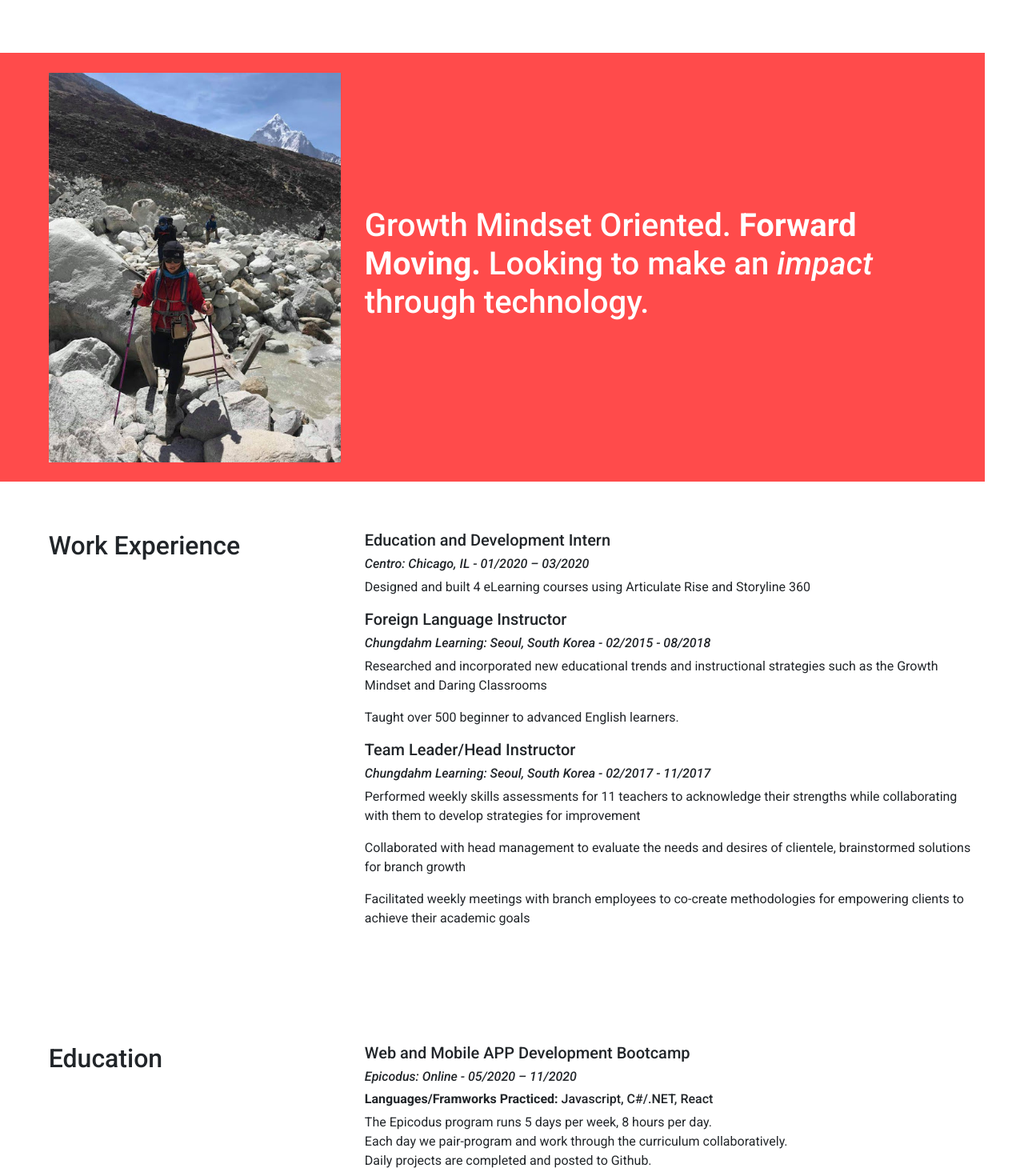
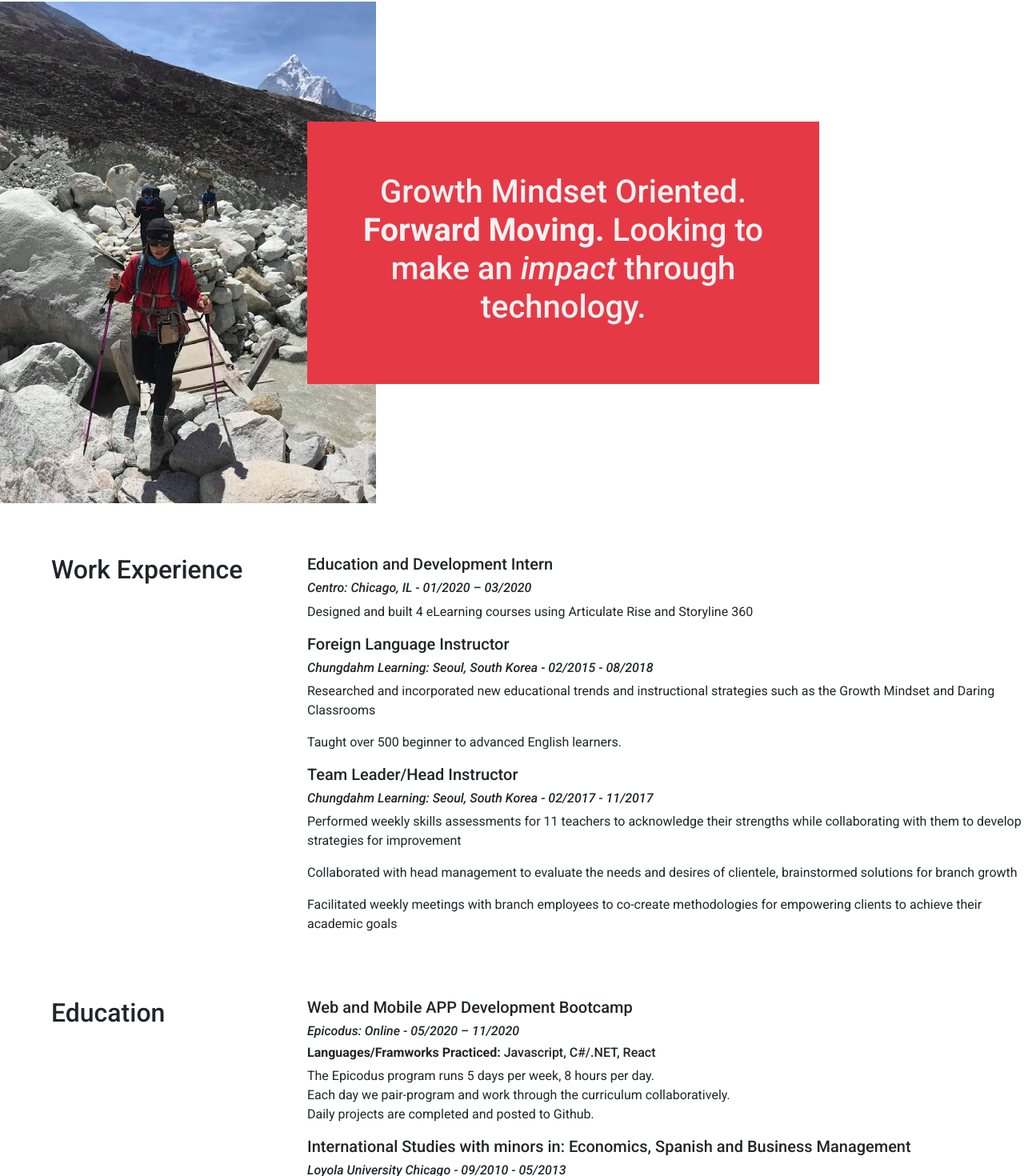
Before and after one commit to TeresaRosinski/react-portfolio, a React (Create React App) app: page / in a window 1280 px wide. Shown: the part 2230-3700 px from the top of the page at 80% size. Built offline with nearby package versions, Linux system fonts and the light colour scheme; a web font is replaced by a local one.

Commit message:
add decent resume/education

```diff
--- a/src/sections/education/education.component.jsx
+++ b/src/sections/education/education.component.jsx
@@ -1,16 +1,13 @@
 import React, {Component} from "react";
 import './education.styles.scss';
 
-
-
 function Education () {
   return (
-    <div className="workhistory-container" id="education-section">
-    <div class="row resume">
-      <div class="col-4">
+    <div className="education-container" id="education-section">
+      <div class="education-header">
         <h2>Education</h2>
       </div>
-      <div class="col-8">
+      <div class="education-examples">
         <h5><bold>Web and Mobile APP Development Bootcamp</bold></h5>
         <h6><em>Epicodus: Online - 05/2020 – 11/2020</em></h6>
         <h6><strong>Languages/Framworks Practiced:</strong> Javascript, C#/.NET, React</h6>
@@ -30,7 +27,5 @@ function Education () {
         <p><strong>Example Courses:</strong> International Conflict Management, Global History from a Global Perspective, International Management, Accounting, International Economics, Micro Economics</p>
       </div>
     </div>
-    </div>
-
   );
 }  export default Education;
--- a/src/sections/education/education.styles.scss
+++ b/src/sections/education/education.styles.scss
@@ -0,0 +1,19 @@
+
+.education-container{
+  margin-top: 5%;
+  display: flex;
+  flex-direction: row;
+  justify-content: flex-start;
+  flex-wrap: wrap;
+}
+.education-header {
+  width: 30%;
+  text-align: left;
+  padding-left:5%;
+}
+.education-examples{
+  width: 70%;
+  align-items: left;
+  justify-content: flex-start;
+  text-align: left;
+}
--- a/src/sections/workhistory/workhistory.component.jsx
+++ b/src/sections/workhistory/workhistory.component.jsx
@@ -6,27 +6,26 @@ import ProfilePicture from "./example1.jpg";
 
 function WorkHistory () {
   return (
-    <div className="workhistory-container" id="workexperience-section">
-    <div className="row align-items-center intro quote">
-      <div className="col-4 ">
+    <div className="work-history-container" id="workexperience-section">
+      <div className="work-history-intro">
+        <div className="work-history-picture-container">
           <img
             src={ProfilePicture}
-          className="img-fluid profile-picture"
+            className="work-history-picture"
           />
-
         </div>
-      <div className="col-8">
+        <div className="work-history-quote">
           <h1>
             Growth Mindset Oriented. <strong>Forward Moving.</strong> Looking to
             make an <em>impact</em> through technology.
           </h1>
         </div>
       </div>
-    <div class="row resume">
-      <div class="col-4">
+    <div class="resume-container">
+      <div class="work-experience-header">
         <h2>Work Experience</h2>
       </div>
-      <div class="col-8">
+      <div class="work-experience-examples">
         <h5><bold>Education and Development Intern </bold></h5>
         <h6><em>Centro: Chicago, IL - 01/2020 – 03/2020</em></h6>
         <p>
--- a/src/sections/workhistory/workhistory.styles.scss
+++ b/src/sections/workhistory/workhistory.styles.scss
@@ -1,27 +1,42 @@
-.workhistory-container{
-  margin-top:10%;
-  margin-bottom:5%;
-  margin-right:5%;
-
-  .intro{
-    margin-bottom: 5%;
-    text-align: left;
-    padding-left: 5%;
-  }
-
-  .profile-picture{
-    width:100%;
-    height:100%;
-  }
-  .resume{
-    text-align: left;
-    padding-left:5%;
-  }
-  .quote{
-    background-color: #FF4B4B;
-    color:white;
-    padding-top: 2%;
-    padding-bottom:2%;
-  }
-
+.work-history-container{
+  margin-top: 5%;
+  display: flex;
+  flex-direction: column;
 }
+.work-history-intro{
+  display:flex;
+  flex-direction: row;
+  justify-content: flex-start;
+  align-items: center;
+ // background-color:#E63946;
+  color: #f1f1f1;
+}
+.work-history-picture-container {
+  width: 30%;
+}
+.work-history-picture {
+  //height: 50vh;
+}
+.work-history-quote{
+  width: 50%;
+  background-color:#E63946;
+  padding: 5%;
+}
+.resume-container{
+  margin-top: 5%;
+  display: flex;
+  flex-direction: row;
+  justify-content: flex-start;
+  flex-wrap: wrap;
+}
+.work-experience-header {
+  width: 30%;
+  text-align: left;
+  padding-left:5%;
+}
+.work-experience-examples{
+  width: 70%;
+  align-items: left;
+  justify-content: flex-start;
+  text-align: left;
+}
```
Lines whose indentation alone changed are shown as unchanged.
